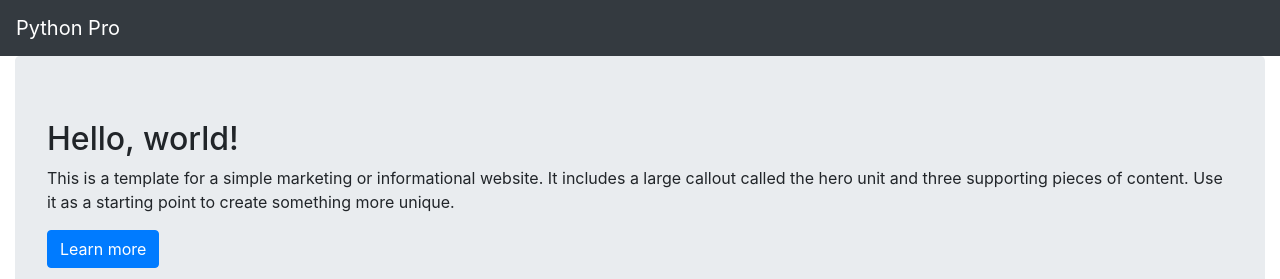
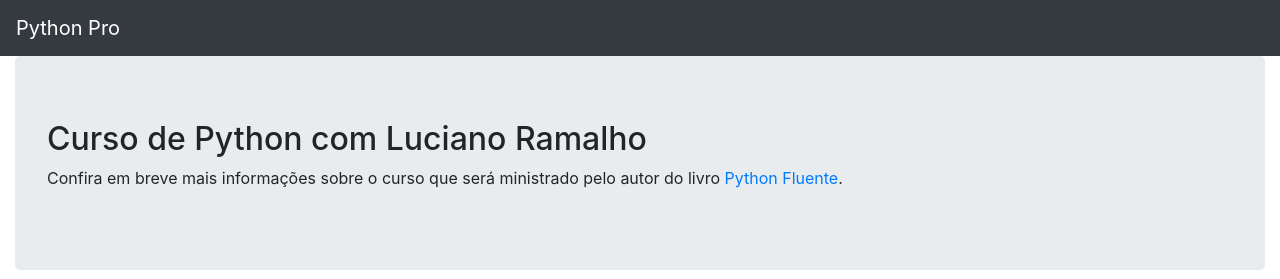
Before and after one commit to brjatoba92/django_jatoba, a Django app: page / in a window 1280 px wide. Shown: the top 279 px of the page. Run offline with Django 3.2, Linux system fonts and the light colour scheme; some libraries are stand-ins or nearby versions.

Commit message:
Inserir Favicon, imagens e HTML
close #78

```diff
--- a/pyprojat/base/templates/base/home.html
+++ b/pyprojat/base/templates/base/home.html
@@ -10,6 +10,7 @@
 
     <meta name="description" content="Página de projeto do curso Python Pro no Modulo Django">
     <meta name="author" content="Bruno Jatobá">
+	<link rel="icon" type="image/png" href="{% static 'img/favicon.png' %}" />
 
     <link href="{% static 'css/bootstrap.min.css' %}" rel="stylesheet">
     <link href="{% static 'css/style.css' %}" rel="stylesheet">
@@ -39,30 +40,28 @@
 
 			    <div class="jumbotron">
 				    <h2>
-					Hello, world!
+					    Curso de Python com Luciano Ramalho
 				    </h2>
 				    <p>
-					This is a template for a simple marketing or informational website. It includes a large callout called the hero unit and three supporting pieces of content. Use it as a starting point to create something more unique.
+					    Confira em breve mais informações sobre o curso que será ministrado pelo autor do livro
+					    <a href="https://www.oreilly.com/library/view/fluent-python/9781491946237/" target="_blank">Python Fluente</a>.
 				    </p>
-				<p>
-					<a class="btn btn-primary btn-large" href="#">Learn more</a>
-				</p>
+
+			    </div>
+		    </div>
 		</div>
 		<div class="row">
 			<div class="col-md-12">
 				<div class="card">
 					<h5 class="card-header">
-							Card title
+						Mais detalhes sobre o instrutor
 					</h5>
 					<div class="card-body">
 						<p class="card-text">
-								Card content
+							<img src="{% static 'img/luciano_ramalho.jpg' %}" alt="Foto de Luciano Ramalho" class="img-thumbnail float-left mr-3"/>
+							"Lorem ipsum dolor sit amet, consectetur adipiscing elit. Etiam eget ligula eu lectus lobortis condimentum. Aliquam nonummy auctor massa. Pellentesque habitant morbi tristique senectus et netus et malesuada fames ac turpis egestas. Nulla at risus. Quisque purus magna, auctor et, sagittis ac, posuere eu, lectus. Nam mattis, felis ut adipiscing."
+							"Lorem ipsum dolor sit amet, consectetur adipisicing elit, sed do eiusmod tempor incididunt ut labore et dolore magna aliqua. Ut enim ad minim veniam, quis nostrud exercitation ullamco laboris nisi ut aliquip ex ea commodo consequat. Duis aute irure dolor in reprehenderit in voluptate velit esse cillum dolore eu fugiat nulla pariatur. Excepteur sint occaecat cupidatat non proident, sunt in culpa qui officia deserunt mollit anim id est laborum."
 						</p>
-						</div>
-						<div class="card-footer">
-							Card footer
-						</div>
-					</div>
 					</div>
 				</div>
 			</div>
```
Lines whose indentation alone changed are shown as unchanged.
